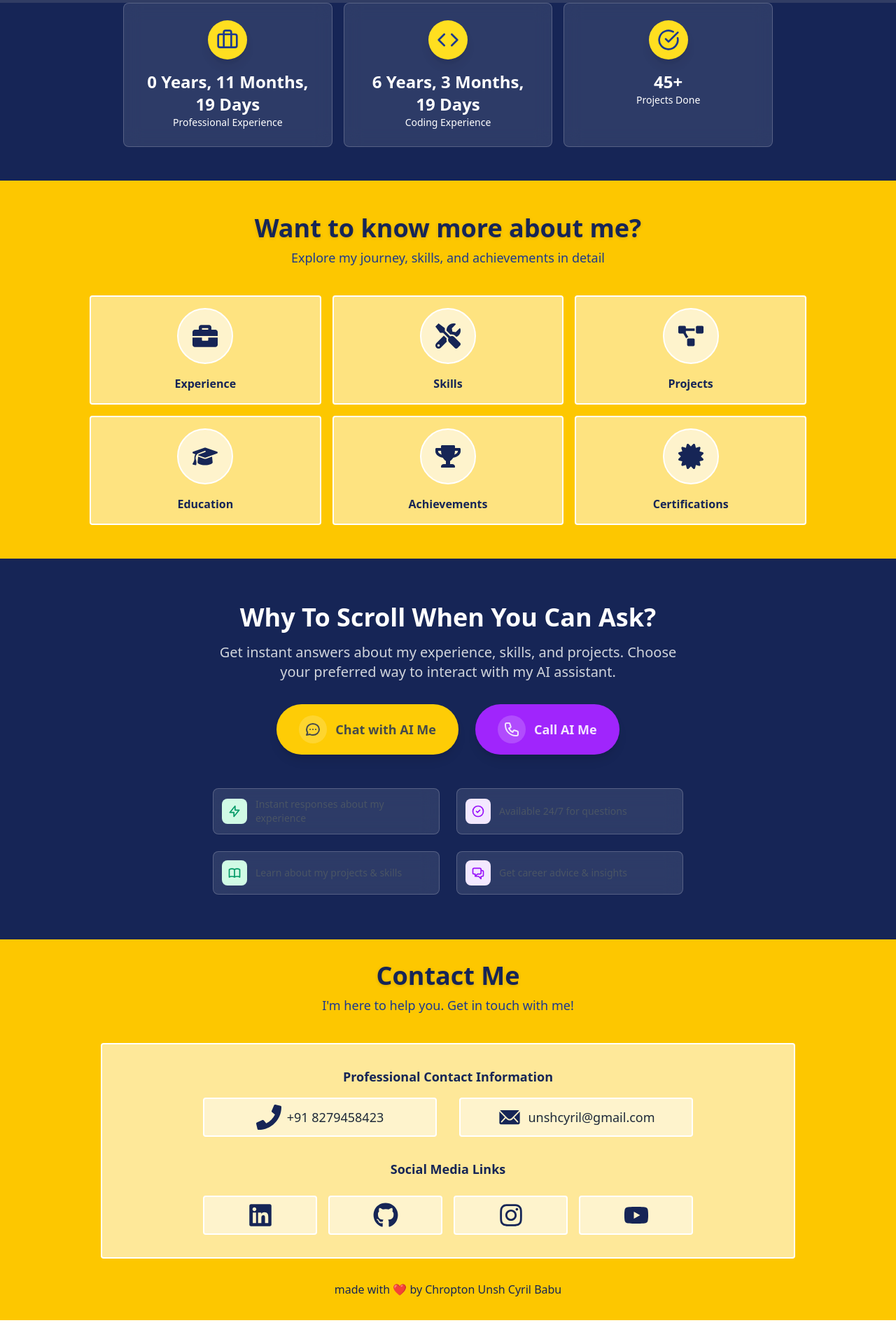
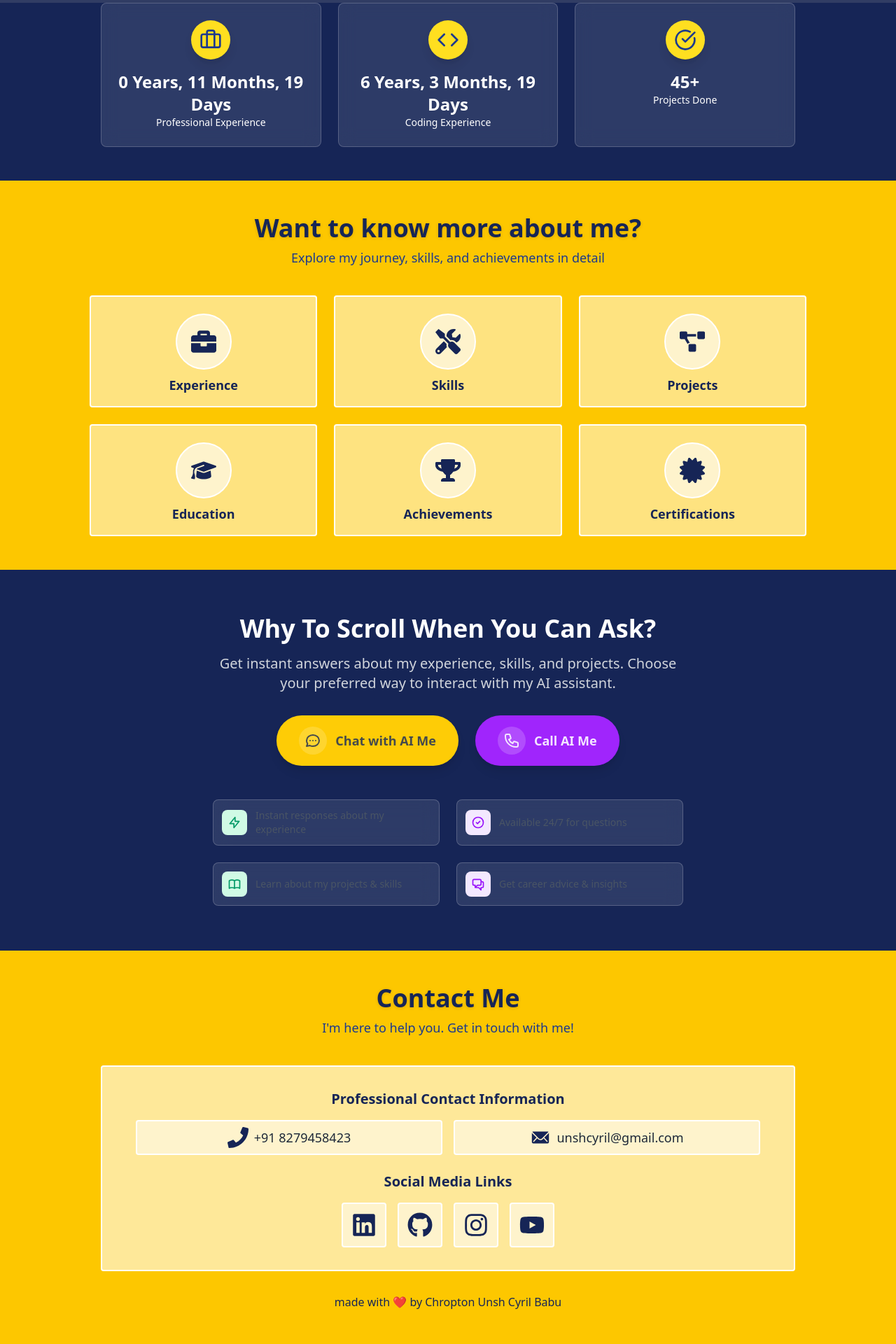
Before and after one commit to cyrilbabu/Portfolio, a Next.js app in the folder frontend/: page / in a window 1280 px wide. Shown: the part 558-2478 px from the top of the page at 70% size. Before the commit the page ends 2444 px from the top, so only its background shows below. Built offline with nearby package versions, Linux system fonts and the light colour scheme; grey boxes are pictures that could not be loaded.

Commit message:
made side responsive

```diff
--- a/frontend/src/app/(components)/AboutSection.js
+++ b/frontend/src/app/(components)/AboutSection.js
@@ -8,55 +8,41 @@ import {
   FaTrophy,
 } from "react-icons/fa";
 import { FaGraduationCap } from "react-icons/fa6";
+
 const aboutDetails = [
-  {
-    title: "Experience",
-    Icon: <FaBriefcase />,
-  },
-  {
-    title: "Skills",
-    Icon: <FaTools />,
-  },
-  {
-    title: "Projects",
-    Icon: <FaProjectDiagram />,
-  },
-  {
-    title: "Education",
-    Icon: <FaGraduationCap />,
-  },
-  {
-    title: "Achievements",
-    Icon: <FaTrophy />,
-  },
+  { title: "Experience", Icon: <FaBriefcase /> },
+  { title: "Skills", Icon: <FaTools /> },
+  { title: "Projects", Icon: <FaProjectDiagram /> },
+  { title: "Education", Icon: <FaGraduationCap /> },
+  { title: "Achievements", Icon: <FaTrophy /> },
+  { title: "Certifications", Icon: <FaCertificate /> },
+];
 
-  {
-    title: "Certifications",
-    Icon: <FaCertificate />,
-  },
-];
 export default function AboutSection() {
   return (
-    <section className="w-full bg-yellow-400  py-12">
+    <section className="w-full bg-yellow-400 py-12 px-4 sm:px-8 md:px-16 lg:px-32">
       <div className="text-center mb-10">
-        <h1 className="text-4xl font-bold  text-blue-950 drop-shadow-sm">
+        <h1 className="text-3xl sm:text-4xl font-bold text-blue-950 drop-shadow-sm">
           Want to know more about me?
         </h1>
-        <p className="text-blue-900 text-lg mt-2">
+        <p className="text-blue-900 text-base sm:text-lg mt-2">
           Explore my journey, skills, and achievements in detail
         </p>
       </div>
-      <div className="grid-cols-3 gap-4 grid px-6 md:px-16 lg:px-32">
+
+      <div className="grid grid-cols-1 sm:grid-cols-2 md:grid-cols-3 gap-6 max-w-6xl mx-auto">
         {aboutDetails.map((detail) => (
           <Link
             href={`/about/${detail.title.toLowerCase()}`}
             key={detail.title}
-            className="bg-white/50 border-white border-2 rounded px-4 py-2 flex flex-col justify-between items-center hover:bg-white/70 transition-all duration-300 hover:shadow-lg hover:scale-105"
+            className="bg-white/50 border-white border-2 rounded px-6 py-4 flex flex-col justify-between items-center hover:bg-white/70 transition-all duration-300 hover:shadow-lg hover:scale-105"
           >
-            <div className="text-4xl p-5 border-2 border-white rounded-full bg-white/60 text-blue-950 my-2">
+            <div className="text-3xl sm:text-4xl p-4 sm:p-5 border-2 border-white rounded-full bg-white/60 text-blue-950 my-2">
               {detail.Icon}
             </div>
-            <span className="font-bold py-2 text-blue-950">{detail.title}</span>
+            <span className="font-semibold text-sm sm:text-base md:text-lg text-blue-950">
+              {detail.title}
+            </span>
           </Link>
         ))}
       </div>
--- a/frontend/src/app/(components)/Somedetails.js
+++ b/frontend/src/app/(components)/Somedetails.js
@@ -2,11 +2,9 @@ import React from "react";
 import { Briefcase, Code, CheckCircle } from "lucide-react";
 
 const Somedetails = () => {
-  // Start dates for professional and coding experience
-  const professionalStartDate = new Date("2024-08-01"); // Example: Jan 1, 2018
-  const codingStartDate = new Date("2019-04-01"); // Example: June 15, 2015
+  const professionalStartDate = new Date("2024-08-01");
+  const codingStartDate = new Date("2019-04-01");
 
-  // Function to calculate years, months, and days
   const calculateExperience = (startDate) => {
     const now = new Date();
     const years = now.getFullYear() - startDate.getFullYear();
@@ -19,7 +17,7 @@ const Somedetails = () => {
 
     if (adjustedDays < 0) {
       adjustedMonths -= 1;
-      adjustedDays += new Date(now.getFullYear(), now.getMonth(), 0).getDate(); // Days in the previous month
+      adjustedDays += new Date(now.getFullYear(), now.getMonth(), 0).getDate();
     }
 
     if (adjustedMonths < 0) {
@@ -34,41 +32,37 @@ const Somedetails = () => {
   const codingExperience = calculateExperience(codingStartDate);
 
   return (
-    <div className="relative bg-blue-950 px-8 pb-12 w-full  text-white flex flex-col items-center">
-      <div className="grid grid-cols-1 md:grid-cols-3 gap-4 w-full px-36">
-        {/* Professional Experience Card */}
-        <div className="bg-white/10 backdrop-blur-md border border-white/20 p-6 rounded-lg text-white text-sm text-center">
-          <div className="mx-auto mb-4 w-14 h-14 flex items-center justify-center rounded-full bg-yellow-300 text-blue-900 shadow-lg">
-            <Briefcase className="w-8 h-8" />
+    <div className="relative bg-blue-950 px-4 sm:px-10 lg:px-20 xl:px-36 pb-12 w-full text-white flex flex-col items-center">
+      <div className="grid grid-cols-1 sm:grid-cols-2 md:grid-cols-3 gap-6 w-full max-w-7xl">
+        {/* Card Template */}
+        {[
+          {
+            icon: <Briefcase className="w-8 h-8" />,
+            label: "Professional Experience",
+            value: `${professionalExperience.years} Years, ${professionalExperience.months} Months, ${professionalExperience.days} Days`,
+          },
+          {
+            icon: <Code className="w-8 h-8" />,
+            label: "Coding Experience",
+            value: `${codingExperience.years} Years, ${codingExperience.months} Months, ${codingExperience.days} Days`,
+          },
+          {
+            icon: <CheckCircle className="w-8 h-8" />,
+            label: "Projects Done",
+            value: "45+",
+          },
+        ].map((item, index) => (
+          <div
+            key={index}
+            className="bg-white/10 backdrop-blur-md border border-white/20 p-6 rounded-lg text-sm text-center"
+          >
+            <div className="mx-auto mb-4 w-14 h-14 flex items-center justify-center rounded-full bg-yellow-300 text-blue-900 shadow-lg">
+              {item.icon}
+            </div>
+            <p className="text-2xl font-bold">{item.value}</p>
+            <p>{item.label}</p>
           </div>
-          <p className="text-2xl font-bold">
-            {professionalExperience.years} Years,{" "}
-            {professionalExperience.months} Months,{" "}
-            {professionalExperience.days} Days
-          </p>
-          <p>Professional Experience</p>
-        </div>
-
-        {/* Coding Experience Card */}
-        <div className="bg-white/10 backdrop-blur-md border border-white/20 p-6 rounded-lg text-white text-sm text-center">
-          <div className="mx-auto mb-4 w-14 h-14 flex items-center justify-center rounded-full bg-yellow-300 text-blue-900 shadow-lg">
-            <Code className="w-8 h-8" />
-          </div>
-          <p className="text-2xl font-bold">
-            {codingExperience.years} Years, {codingExperience.months} Months,{" "}
-            {codingExperience.days} Days
-          </p>
-          <p>Coding Experience</p>
-        </div>
-
-        {/* Projects Done Card */}
-        <div className="bg-white/10 backdrop-blur-md border border-white/20 p-6 rounded-lg text-white text-sm text-center">
-          <div className="mx-auto mb-4 w-14 h-14 flex items-center justify-center rounded-full bg-yellow-300 text-blue-900 shadow-lg">
-            <CheckCircle className="w-8 h-8" />
-          </div>
-          <p className="text-2xl font-bold">45+</p>
-          <p>Projects Done</p>
-        </div>
+        ))}
       </div>
     </div>
   );
--- a/frontend/src/app/(components)/contact-me.js
+++ b/frontend/src/app/(components)/contact-me.js
@@ -29,69 +29,70 @@ const ContactMe = () => {
   };
 
   return (
-    <div className="w-full mx-auto p-8 px-36 text-center text-gray-800 bg-yellow-400 bg-cover bg-center">
+    <div className="w-full mx-auto py-12 px-4 sm:px-8 md:px-16 lg:px-36 text-center text-gray-800 bg-yellow-400 bg-cover bg-center">
       <div className="text-center mb-10">
-        <h1 className="text-4xl font-bold  text-blue-950 drop-shadow-sm">
+        <h1 className="text-3xl sm:text-4xl font-bold text-blue-950 drop-shadow-sm">
           Contact Me
         </h1>
-        <p className="text-blue-900 text-lg mt-2">
+        <p className="text-blue-900 text-base sm:text-lg mt-2">
           I&apos;m here to help you. Get in touch with me!
         </p>
       </div>
-      <div className="w-full px-36 py-8 bg-white/60 rounded border-2 border-white">
-        {/* Social Media and Contact Info */}
-        <p className="text-lg mb-4 text-blue-950 font-bold">
+
+      <div className="w-full py-8 px-4 sm:px-6 md:px-12 bg-white/60 rounded border-2 border-white">
+        {/* Contact Info */}
+        <p className="text-lg sm:text-xl mb-4 text-blue-950 font-bold">
           Professional Contact Information
         </p>
-        <div className="flex justify-center items-center gap-8 mb-4">
-          <div className="flex items-center space-x-2 w-full justify-center border-2 border-white bg-white/50 rounded px-4 py-2 mb-4">
-            <FaPhone className="text-blue-950 text-4xl" />
-            <span className="text-lg">+91 8279458423</span>
+
+        <div className="flex flex-col md:flex-row md:justify-center gap-4 mb-6">
+          <div className="flex items-center gap-2 justify-center border-2 border-white bg-white/50 rounded px-4 py-2 w-full md:w-1/2">
+            <FaPhone className="text-blue-950 text-2xl sm:text-3xl" />
+            <span className="text-sm sm:text-lg">+91 8279458423</span>
           </div>
-          <div className="flex items-center space-x-2 w-full justify-center border-2 border-white bg-white/50 rounded px-4 py-2 mb-4">
-            <IoIosMail className="text-blue-950 text-4xl" />
-            <span className="text-lg">unshcyril@gmail.com</span>
+          <div className="flex items-center gap-2 justify-center border-2 border-white bg-white/50 rounded px-4 py-2 w-full md:w-1/2">
+            <IoIosMail className="text-blue-950 text-2xl sm:text-3xl" />
+            <span className="text-sm sm:text-lg">unshcyril@gmail.com</span>
           </div>
         </div>
-        <p className="text-lg mb-6 font-bold text-blue-950">
+
+        {/* Social Links */}
+        <p className="text-lg sm:text-xl mb-4 font-bold text-blue-950">
           Social Media Links
         </p>
-        <div className="flex justify-around items-center  gap-4">
-          <a
-            href="https://www.linkedin.com/in/chropton-unsh-cyril-babu-79119a284/"
-            target="_blank"
-            rel="noopener noreferrer"
-            className="text-blue-950 text-4xl flex justify-center items-center w-full border-2 border-white bg-white/50 rounded px-4 py-2 hover:bg-blue-950 hover:text-white transition-colors duration-300"
-          >
-            <FaLinkedin />
-          </a>
-          <a
-            href="https://github.com/cyrilbabu"
-            target="_blank"
-            rel="noopener noreferrer"
-            className="text-blue-950 text-4xl flex justify-center items-center w-full border-2 border-white bg-white/50 rounded px-4 py-2 hover:bg-blue-950 hover:text-white transition-colors duration-300"
-          >
-            <FaGithub />
-          </a>
-          <a
-            href="https://instagram.com"
-            target="_blank"
-            rel="noopener noreferrer"
-            className="text-blue-950 text-4xl flex justify-center items-center w-full border-2 border-white bg-white/50 rounded px-4 py-2 hover:bg-blue-950 hover:text-white transition-colors duration-300"
-          >
-            <FaInstagram />
-          </a>
-          <a
-            href="https://youtube.com"
-            target="_blank"
-            rel="noopener noreferrer"
-            className="text-blue-950 text-4xl flex justify-center items-center w-full border-2 border-white bg-white/50 rounded px-4 py-2 hover:bg-blue-950 hover:text-white transition-colors duration-300"
-          >
-            <FaYoutube />
-          </a>
+        <div className="flex flex-wrap justify-center gap-4">
+          {[
+            {
+              icon: <FaLinkedin />,
+              href: "https://www.linkedin.com/in/chropton-unsh-cyril-babu-79119a284/",
+            },
+            {
+              icon: <FaGithub />,
+              href: "https://github.com/cyrilbabu",
+            },
+            {
+              icon: <FaInstagram />,
+              href: "https://instagram.com",
+            },
+            {
+              icon: <FaYoutube />,
+              href: "https://youtube.com",
+            },
+          ].map((item, idx) => (
+            <a
+              key={idx}
+              href={item.href}
+              target="_blank"
+              rel="noopener noreferrer"
+              className="text-blue-950 text-3xl sm:text-4xl flex justify-center items-center w-16 h-16 border-2 border-white bg-white/50 rounded hover:bg-blue-950 hover:text-white transition-colors duration-300"
+            >
+              {item.icon}
+            </a>
+          ))}
         </div>
       </div>
-      <div className="mt-8 text-blue-950">
+
+      <div className="mt-8 text-blue-950 text-sm sm:text-base">
         made with ❤️ by Chropton Unsh Cyril Babu
       </div>
     </div>
```
Also changed, not shown: frontend/src/app/(components)/Navbar.js (+58 -6 lines), frontend/src/app/blog/[id]/page.js (+10 -6 lines), frontend/src/app/blogs/(components)/Categry.js (+7 -3 lines), frontend/src/app/blogs/blogeCard.js (+43 -37 lines), frontend/src/app/blogs/page.js (+19 -28 lines).
